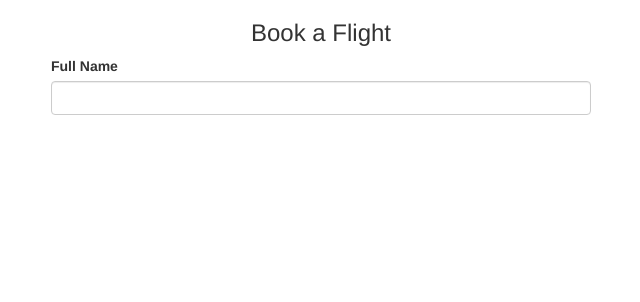
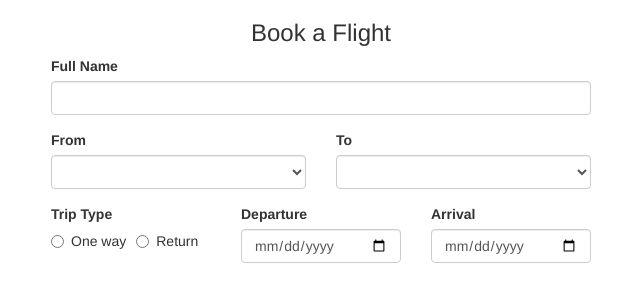
Before and after one commit to VinceGonzales/TSwithAngular, an Angular app: page / in a window 1280 px wide. Shown: the top 302 px of the page, without its empty margins (319-959 px from the left). Built offline with nearby package versions, Linux system fonts and the light colour scheme.

Commit message:
add to form

```diff
--- a/src/app/flight-form/flight-form.component.html
+++ b/src/app/flight-form/flight-form.component.html
@@ -4,4 +4,37 @@
 		<input type="text" class="form-control" [(ngModel)]="flightModel.fullName" name="fullName" />
 		{{flightModel.fullName}}
 	</div>
+	<div class="row">
+		<div class="col-md-6">
+			<label for="from">From</label>
+			<select id="from" name="from" class="form-control" [(ngModel)]="flightModel.from">
+				<option *ngFor="let city of cities" value="{{city}}">{{city}}</option>
+			</select>
+		</div>
+		<div class="col-md-6">
+			<label for="to">To</label>
+			<select id="to" name="to" class="form-control" [(ngModel)]="flightModel.to">
+				<option *ngFor="let city of cities" value="{{city}}">{{city}}</option>
+			</select>
+		</div>
+	</div>
+	<div class="row" style="margin-top: 15px">
+		<div class="col-md-4">
+			<label for="" style="display: block">Trip Type</label>
+			<label class="radio-inline">
+				<input type="radio" name="type" [(ngModel)]="flightModel.type" value="One Way" /> One way
+			</label>
+			<label class="radio-inline">
+				<input type="radio" name="type" [(ngModel)]="flightModel.type" value="Return" /> Return
+			</label>
+		</div>
+		<div class="col-md-4">
+			<label for="departure">Departure</label>
+			<input type="date" id="departure" name="departure" class="form-control" [(ngModel)]="flightModel.departure" />
+		</div>
+		<div class="col-md-4">
+			<label for="arrival">Arrival</label>
+			<input type="date" id="arrival" name="arrival" class="form-control" [(ngModel)]="flightModel.arrival" />
+		</div>
+	</div>
 </form>
--- a/src/app/flight-form/flight-form.component.ts
+++ b/src/app/flight-form/flight-form.component.ts
@@ -8,6 +8,9 @@
 })
 export class FlightFormComponent implements OnInit {
 	flightModel: Flight;
+	cities: Array<string> = [
+	'Lagos', 'Mumbai', 'New York', 'London', 'Nairobi'
+	];
 	constructor() {
 		this.flightModel = new Flight('','','','',0,new Date(),0,0,new Date());
 	}
```
